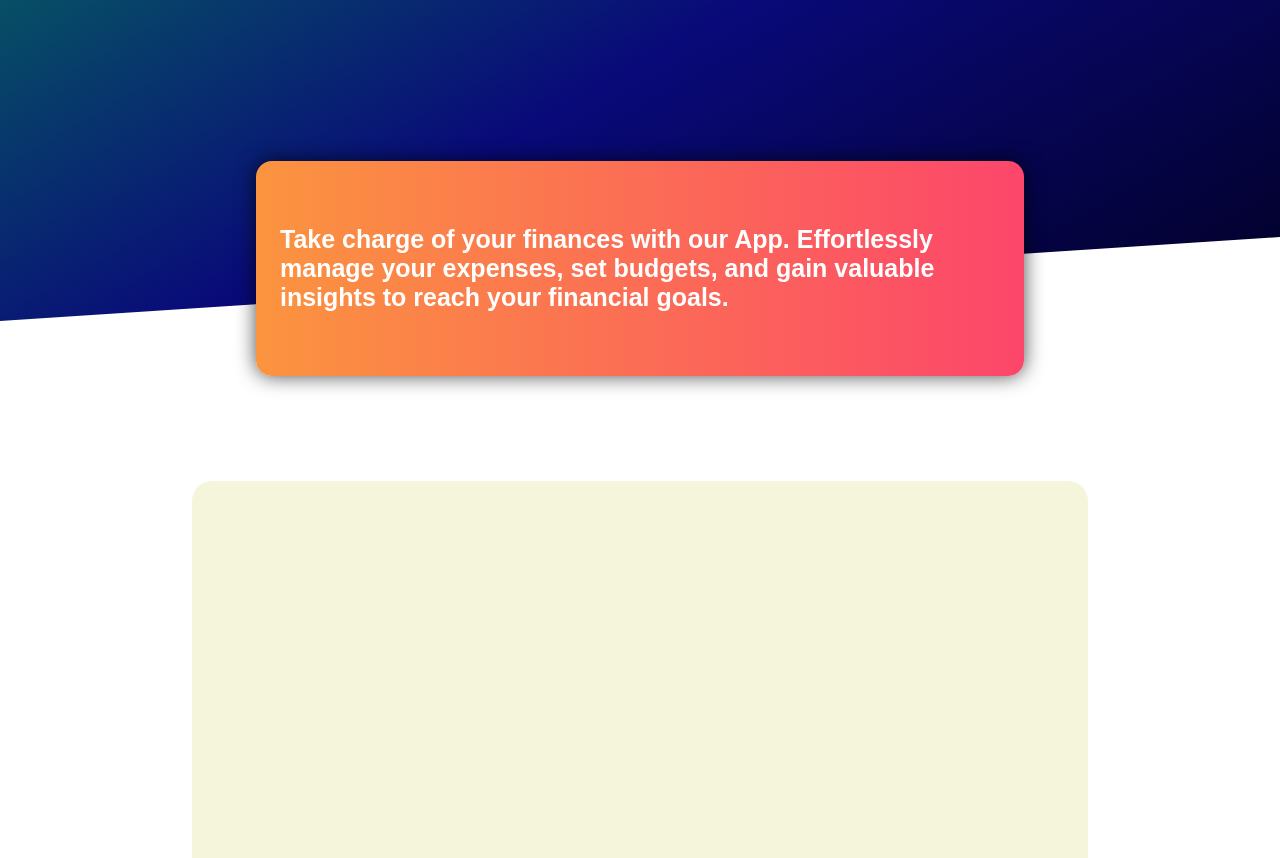
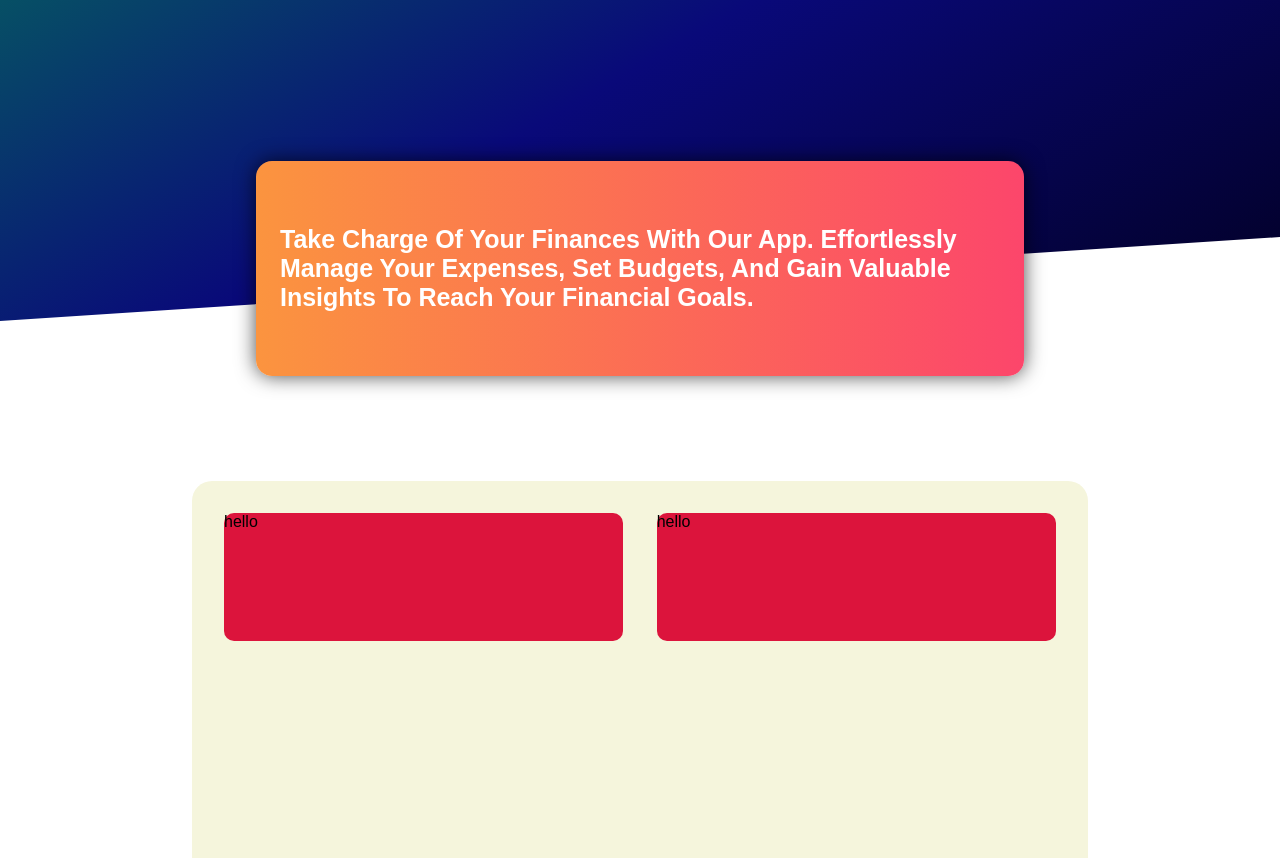
Before and after one commit to Hailekeh22/Code_Alpha_Expense_Tracker, a plain HTML site: page Index.html in a window 1280 px wide. Shown: the part 239-1097 px from the top of the page. Drawn offline with Linux system fonts and the light colour scheme.

Commit message:
controler section structure built

```diff
--- a/Index.html
+++ b/Index.html
@@ -22,10 +22,11 @@
     <div class="container">
         <div class="controlers">
             <div class="incomesection">
+                <p>hello</p>
+            </div>
 
-            </div>
             <div class="expensesection">
-
+                <p>hello</p>
             </div>
         </div>
 
--- a/style.css
+++ b/style.css
@@ -45,6 +45,8 @@ header h2 {
     font-size: 25px;
     font-weight: bolder;
     color: #fff;
+    text-transform: capitalize;
+
 }
 
 
@@ -52,8 +54,29 @@ header h2 {
     margin: 10rem 15%;
     height: 35rem;
     border-radius: 20px;
+    background-color: beige;
+}
 
-    background-color: beige;
+.controlers{
+    width: 100%;
+    height: 20%;
+    display: flex;
+    justify-content: space-between;
+    padding: 2rem 2rem;
+}
+
+.incomesection{
+    background-color: crimson;
+    width: 48%;
+    height: 8rem;
+    border-radius: 10px;
+}
+
+.expensesection{
+    background-color: crimson;
+    width: 48%;
+    height: 8rem;
+    border-radius: 10px;
 }
 
 
```
